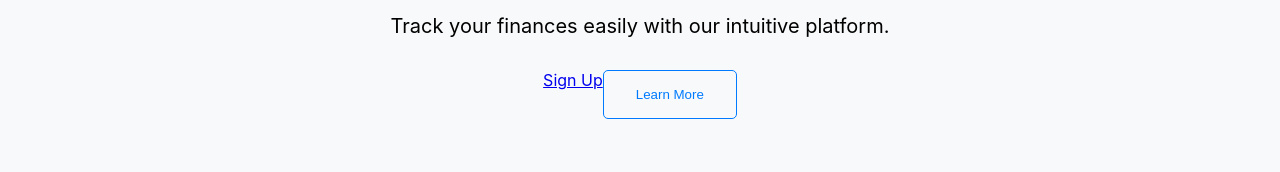
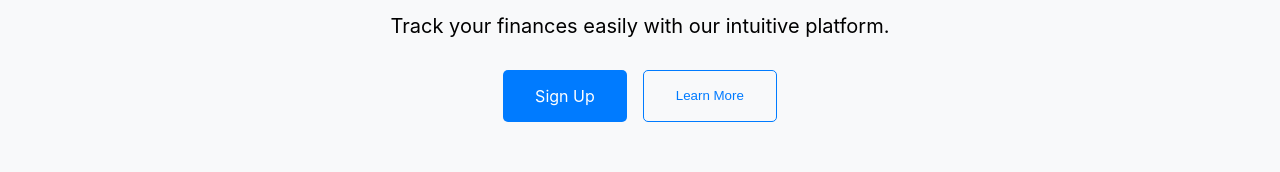
Before and after one commit to keekee3091/freebandz, a Next.js app in the folder frontend/: page / in a window 1280 px wide. Shown: the part 478-650 px from the top of the page. Built offline with nearby package versions, Linux system fonts and the light colour scheme.

Commit message:
rioerioe

```diff
--- a/frontend/components/Banner.jsx
+++ b/frontend/components/Banner.jsx
@@ -8,7 +8,9 @@ function Banner() {
       <h1 className={styles.title}>Welcome to Your Micro SaaS Finance Manager</h1>
       <p className={styles.description}>Track your finances easily with our intuitive platform.</p>
       <div className={styles.ctaButtons}>
-        <Link className={styles.primaryButton} href='/login'>Sign Up</Link>
+        <Link href='/login'>
+          <a className={`${styles.primaryButton} ${styles.signupButton}`}>Sign Up</a>
+        </Link>
         <button className={styles.secondaryButton}>Learn More</button>
       </div>
     </div>
--- a/frontend/components/Header.jsx
+++ b/frontend/components/Header.jsx
@@ -44,22 +44,21 @@ function Header() {
                 </ul>
             </nav>
             <div className={styles.loginButtons}>
-                {
-                    !isLogged ?
+                {!isLogged ? (
                     <button className={styles.loginButton} onClick={() => router.push('/login')}>
                         Login
                     </button>
-                        :
-                        <>
+                ) : (
                     <Popover
                         isOpen={popoverContentOpen}
                         positions={['bottom']}
                         content={popoverContent}
                     >
-                                <div className={styles.profile}></div>
+                        <button className={styles.profileButton} onClick={() => setPopoverContentOpen(!popoverContentOpen)}>
+                            <img src="/profile-icon.png" alt="Profile" />
+                        </button>
                     </Popover>
-                        </>
-                }
+                )}
             </div>
         </header >
     );
--- a/frontend/styles/Header.module.css
+++ b/frontend/styles/Header.module.css
@@ -67,3 +67,24 @@
     background-color: #0056b3;
     /* Darker background color on hover */
 }
+
+.profileButton {
+    background-color: transparent;
+    border: none;
+    cursor: pointer;
+    padding: 0;
+    margin: 0;
+}
+
+.profileButton img {
+    width: 40px;
+    /* Adjust size as needed */
+    height: 40px;
+    /* Adjust size as needed */
+    border-radius: 50%;
+}
+
+.profileButton:hover {
+    background-color: rgba(255, 255, 255, 0.1);
+    /* Lighten background on hover */
+}
--- a/frontend/styles/Home.module.css
+++ b/frontend/styles/Home.module.css
@@ -37,3 +37,7 @@
   border-radius: 5px;
   cursor: pointer;
 }
+
+.signupButton {
+  text-decoration: none;
+}
```
Lines whose indentation alone changed are shown as unchanged.
